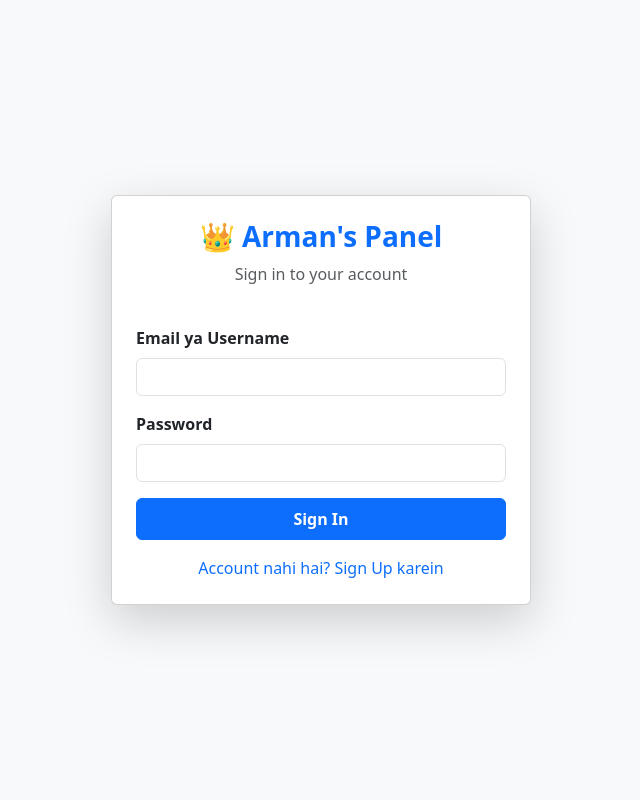
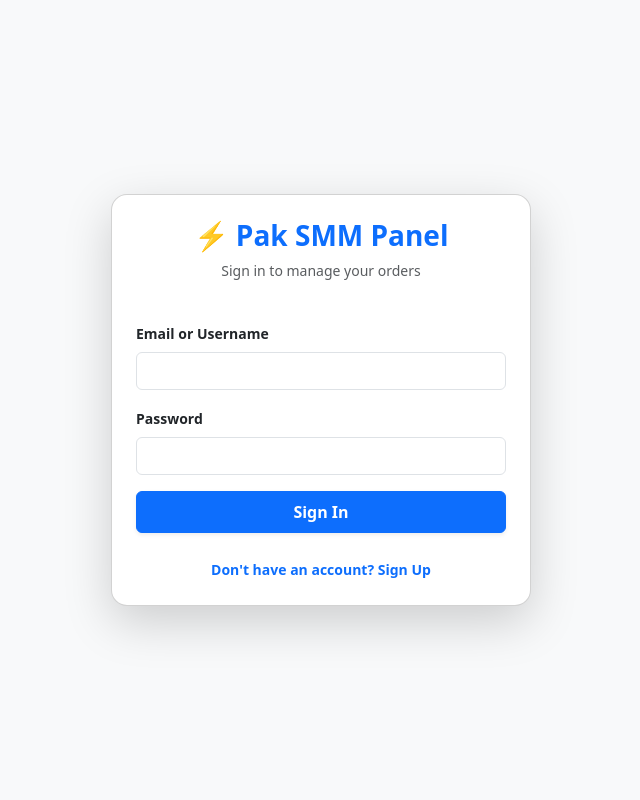
Before and after one commit to arman22334499/armans-panel, a Flask app: page /login in a window 1280 px wide. Shown: the whole page, without its empty margins (319-959 px from the left). Run offline with Flask 3, Linux system fonts and the light colour scheme.

Commit message:
Revise login page content and styling

```diff
--- a/templates/login.html
+++ b/templates/login.html
@@ -3,38 +3,35 @@
 <head>
     <meta charset="UTF-8">
     <meta name="viewport" content="width=device-width, initial-scale=1.0">
-    <title>Login - Arman's Panel</title>
+    <title>Login - Pak SMM Panel</title>
     <link href="https://cdn.jsdelivr.net/npm/bootstrap@5.3.0/dist/css/bootstrap.min.css" rel="stylesheet">
-    <link rel="stylesheet" href="https://cdnjs.cloudflare.com/ajax/libs/font-awesome/6.4.0/css/all.min.css">
 </head>
-<body class="bg-light">
-    <div class="container d-flex justify-content-center align-items-center vh-100 px-3">
-        <div class="card p-4 shadow-lg w-100" style="max-width: 420px;">
+<body class="bg-light d-flex align-items-center justify-content-center vh-100">
+    <div class="card p-4 shadow-lg w-100 mx-3" style="max-width: 420px; border-radius: 16px;">
         <div class="text-center mb-4">
-                <h3 class="fw-bold text-primary">👑 Arman's Panel</h3>
-                <p class="text-muted">Sign in to your account</p>
+            <h3 class="fw-bold text-primary">⚡ Pak SMM Panel</h3>
+            <p class="text-muted small">Sign in to manage your orders</p>
         </div>
         {% with messages = get_flashed_messages(with_categories=true) %}
             {% if messages %}
                 {% for category, message in messages %}
-                        <div class="alert alert-{{ category }} py-2">{{ message }}</div>
+                    <div class="alert alert-{{ category }} py-2 small">{{ message }}</div>
                 {% endfor %}
             {% endif %}
         {% endwith %}
         <form method="POST">
             <div class="mb-3">
-                    <label class="form-label fw-bold">Email ya Username</label>
+                <label class="form-label fw-semibold small">Email or Username</label>
                 <input type="text" name="email" class="form-control" required>
             </div>
             <div class="mb-3">
-                    <label class="form-label fw-bold">Password</label>
+                <label class="form-label fw-semibold small">Password</label>
                 <input type="password" name="password" class="form-control" required>
             </div>
-                <button type="submit" class="btn btn-primary w-100 py-2 fw-bold">Sign In</button>
+            <button type="submit" class="btn btn-primary w-100 py-2 fw-bold shadow-sm">Sign In</button>
         </form>
-            <div class="text-center mt-3">
-                <a href="/signup" class="text-decoration-none">Account nahi hai? Sign Up karein</a>
-            </div>
+        <div class="text-center mt-4">
+            <a href="/signup" class="text-decoration-none small fw-semibold text-primary">Don't have an account? Sign Up</a>
         </div>
     </div>
 </body>
```
Lines whose indentation alone changed are shown as unchanged.
